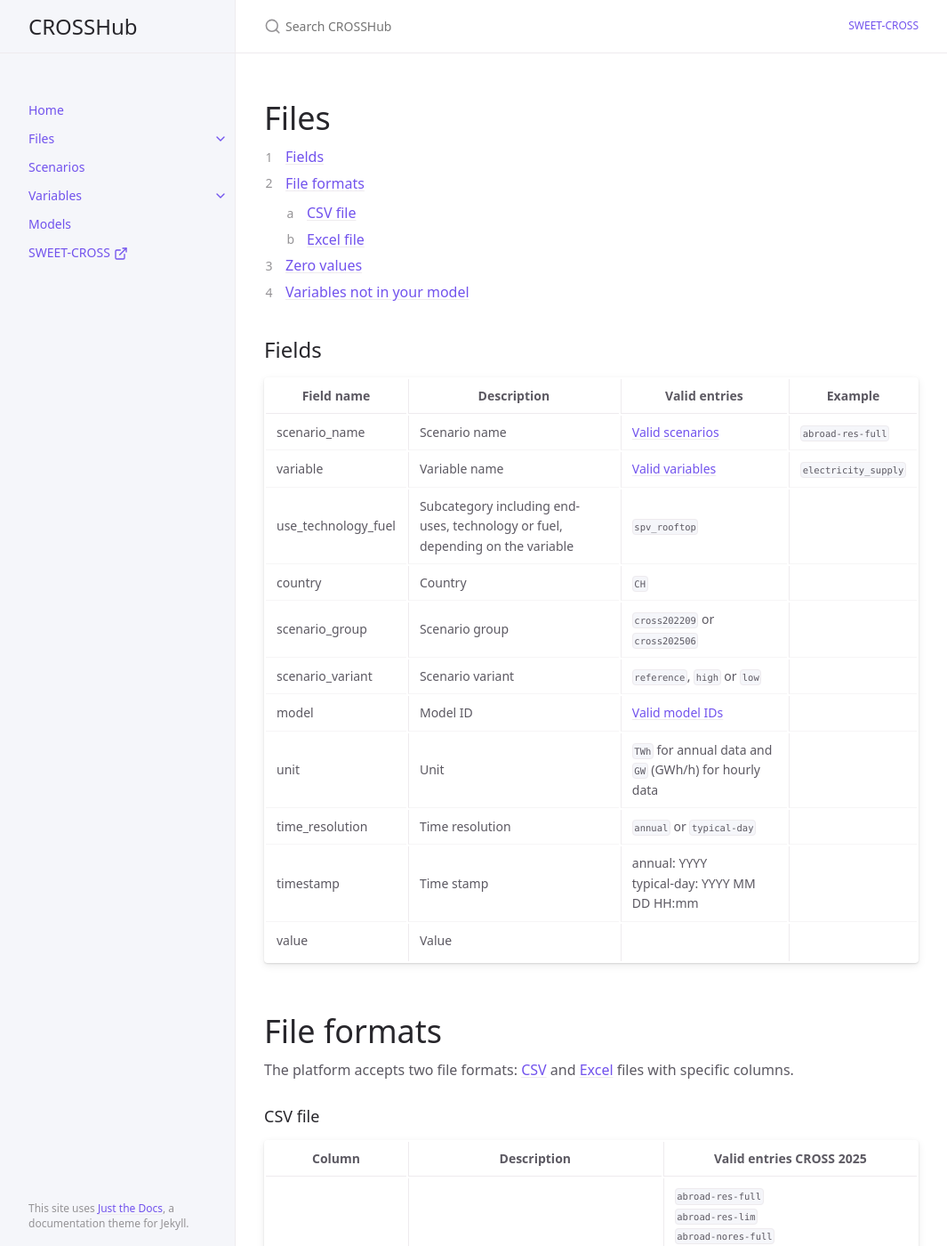
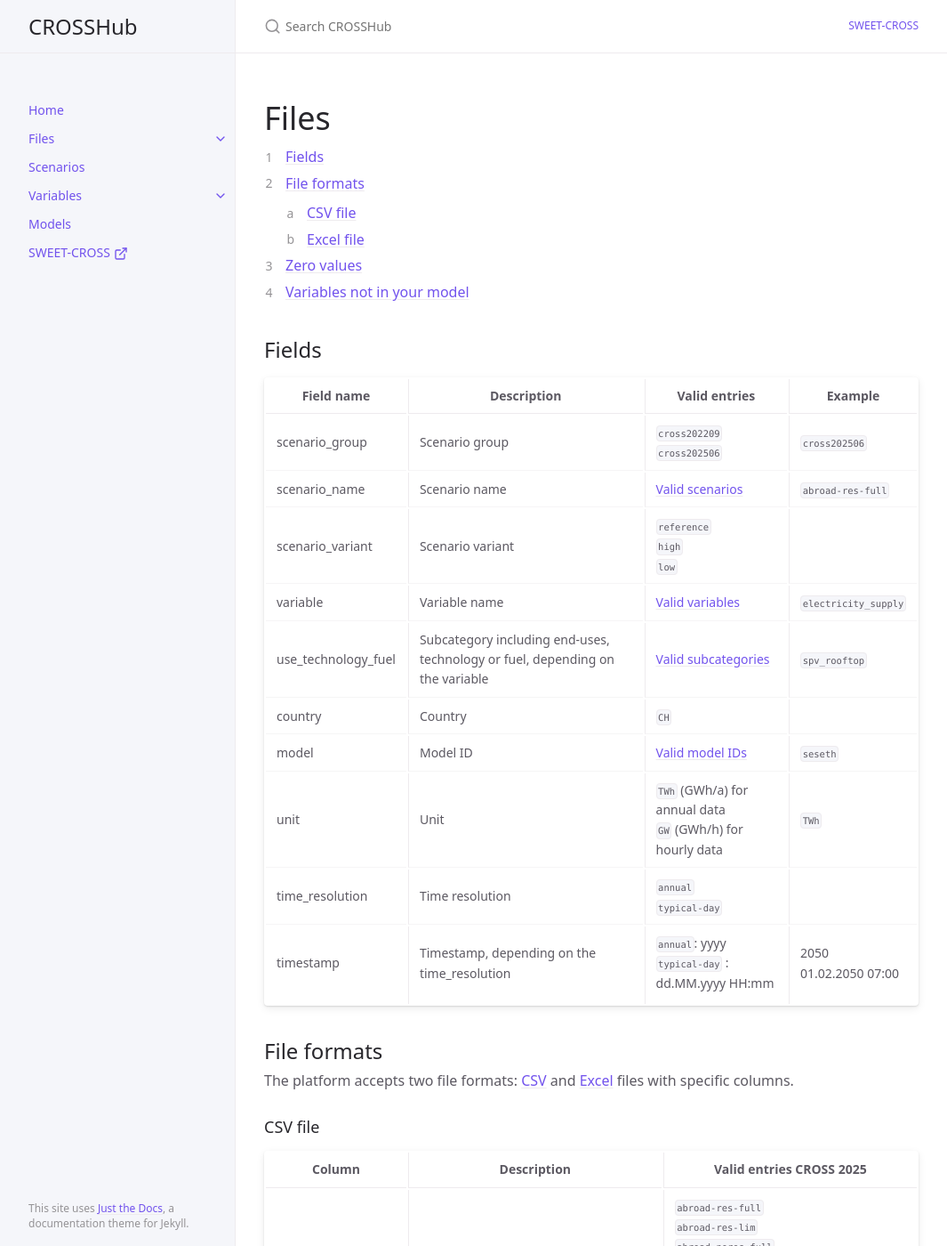
Before and after one commit to sweet-cross/data-model, a Jekyll site: the page built from docs/files/index.md, in a window 1280 px wide and 1400 px high. Shown: the whole window at 89% size, without its empty margins (107-1172 px from the left). Built offline with Jekyll 4.4.1, drawn with Linux system fonts in a browser that asks for light colours; cached includes are drawn as plain includes.

Commit message:
better file description

```diff
--- a/docs/files/index.md
+++ b/docs/files/index.md
@@ -15,22 +15,20 @@ nav_order: 2
 
 | Field name | Description  | Valid entries | Example |
 | ---- | ------------ | ------------------- |------ |
+| scenario_group      | Scenario group | `cross202209`<br>`cross202506`  | `cross202506`  |
 | scenario_name       | Scenario name  | [Valid scenarios](/instructions-data/docs/scenarios) | `abroad-res-full` |
+| scenario_variant    | Scenario variant | `reference`<br>`high`<br>`low` |
 | variable            | Variable name  | [Valid variables](/instructions-data/docs/variables) |  `electricity_supply`|
-| use_technology_fuel | Subcategory including end-uses, technology or fuel, depending on the variable  | `spv_rooftop`|
+| use_technology_fuel | Subcategory including end-uses, technology or fuel, depending on the variable  | [Valid subcategories](/instructions-data/docs/use_technology_fuel)| `spv_rooftop`|
 | country             | Country        | `CH` ||
-| scenario_group      | Scenario group | `cross202209` or `cross202506`  |
-| scenario_variant    | Scenario variant        | `reference`, `high` or `low` |
-| model               | Model ID                |  [Valid model IDs](/instructions-data/docs/models) |
-| unit                | Unit                    | `TWh` for annual data and `GW` (GWh/h) for hourly data |
-| time_resolution     | Time resolution         | `annual` or `typical-day`   |
-| timestamp           | Time stamp              | annual: YYYY<br>typical-day: YYYY MM DD HH:mm  |
-| value               | Value                   |   |
+| model               | Model ID         |  [Valid model IDs](/instructions-data/docs/models) | `seseth` |
+| unit                | Unit             | `TWh` (GWh/a) for annual data <br> `GW` (GWh/h) for hourly data | `TWh` |
+| time_resolution     | Time resolution  | `annual` <br> `typical-day`   |
+| timestamp           | Timestamp, depending on the time_resolution       | `annual`: yyyy<br>`typical-day` : dd.MM.yyyy HH:mm  | 2050 <br> 01.02.2050 07:00 |
 
 
 
-
-# File formats
+## File formats
 The platform accepts two file formats: [CSV](#csv) and [Excel](#excel) files with specific columns.
 
 
```
Also changed, not shown: files/resultsCross_stacked.csv.
